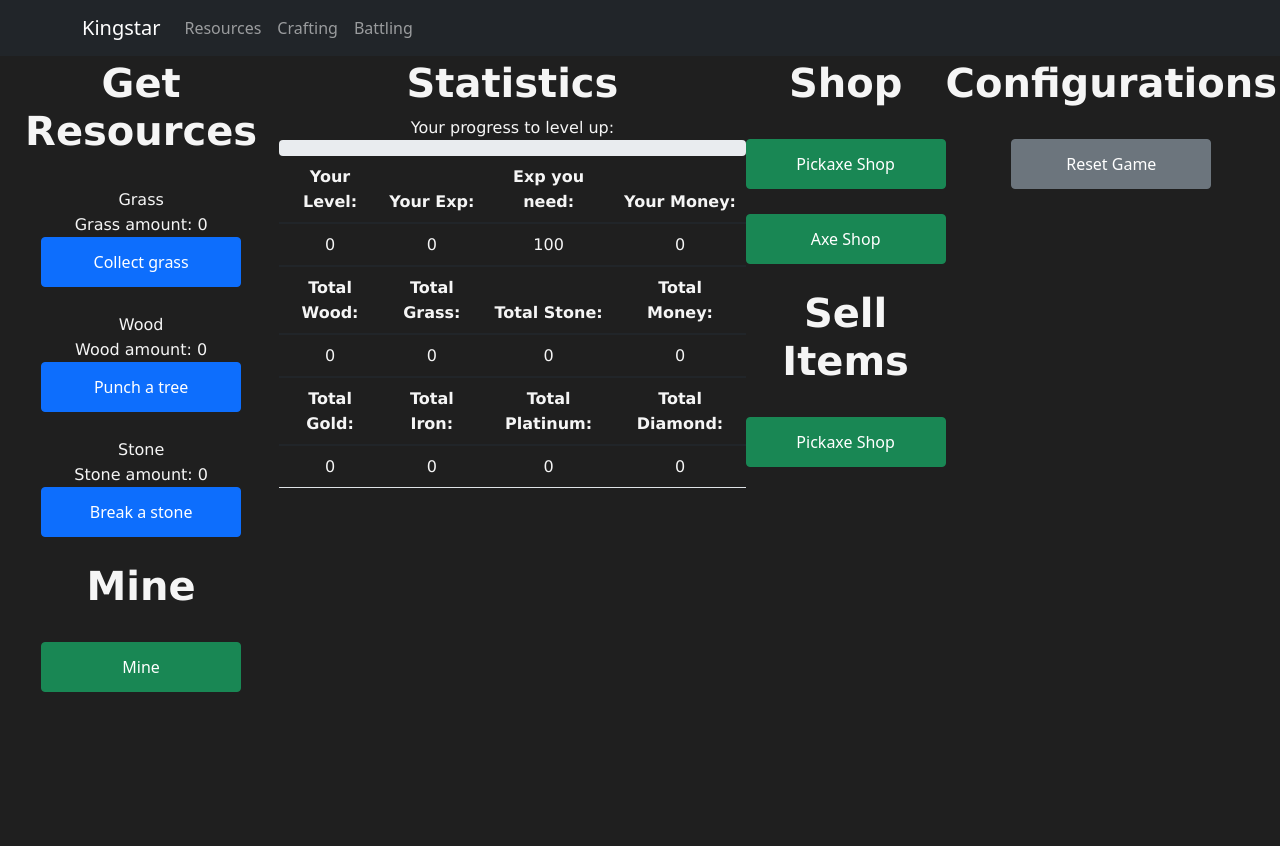
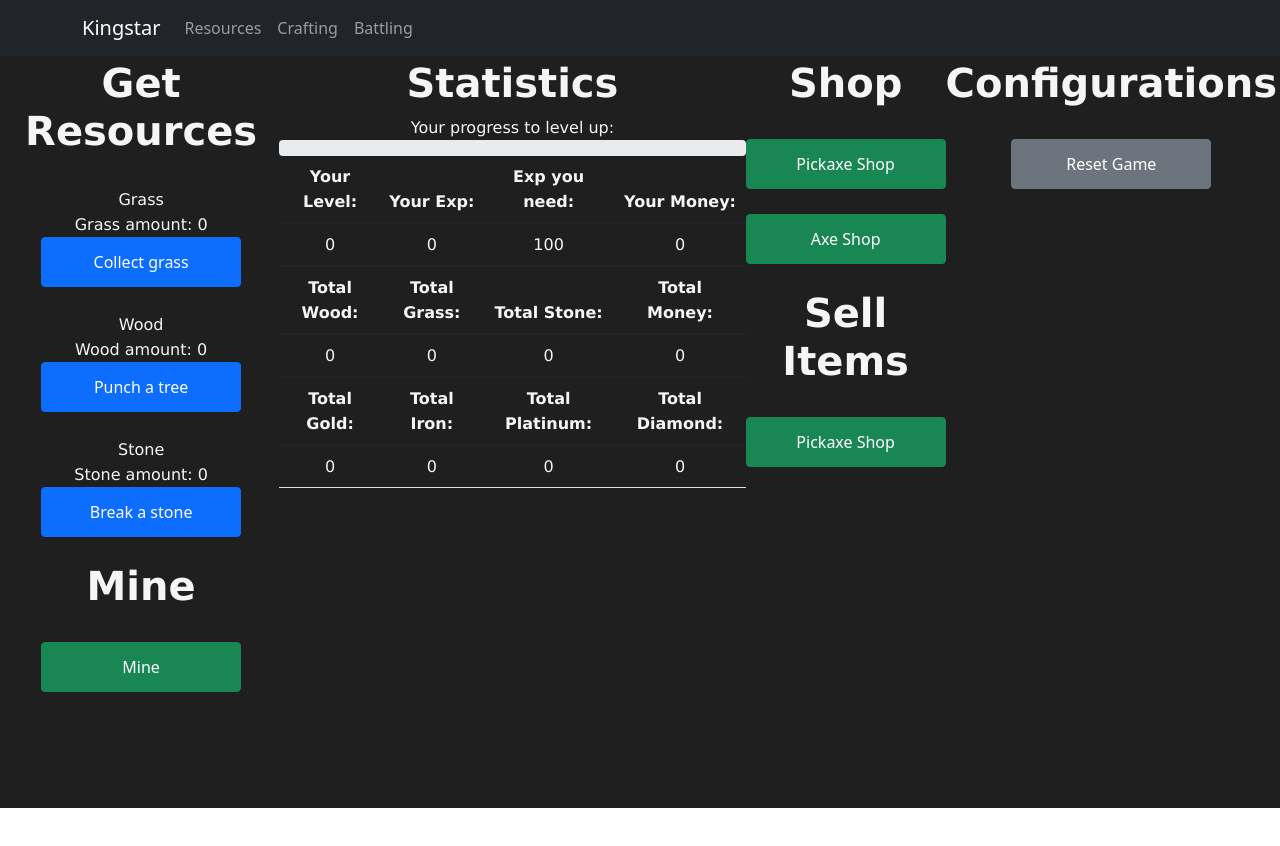
Before and after one commit to Molekulah/Kingstar, a React (Create React App) app in the folder frontend/: page / in a window 1280 px wide. Shown: the top 846 px of the page. After the commit the page ends 808 px from the top, so only its background shows below. Built offline with nearby package versions, Linux system fonts and the light colour scheme.

Commit message:
Fixed ScrollBar "bug"

```diff
--- a/frontend/src/App.js
+++ b/frontend/src/App.js
@@ -363,6 +363,10 @@ export default function App() {
       setExpNeeded(Math.round(expNeeded * 1.5));
       setLevel(level + 1);
       setMoneyGain(moneyGain * 2);
+      const expRemain = exp - expNeeded;
+      if (exp < expNeeded) {
+        setExp(exp + expRemain);
+      }
     }
   };
 
--- a/frontend/src/style.css
+++ b/frontend/src/style.css
@@ -27,7 +27,7 @@ button {
 .mainPaper {
   text-align: center;
   background-color: #1f1f1f;
-  height: 100vh;
+  height: 94vh;
   border: solid #1f1f1f;
 }
 
```
